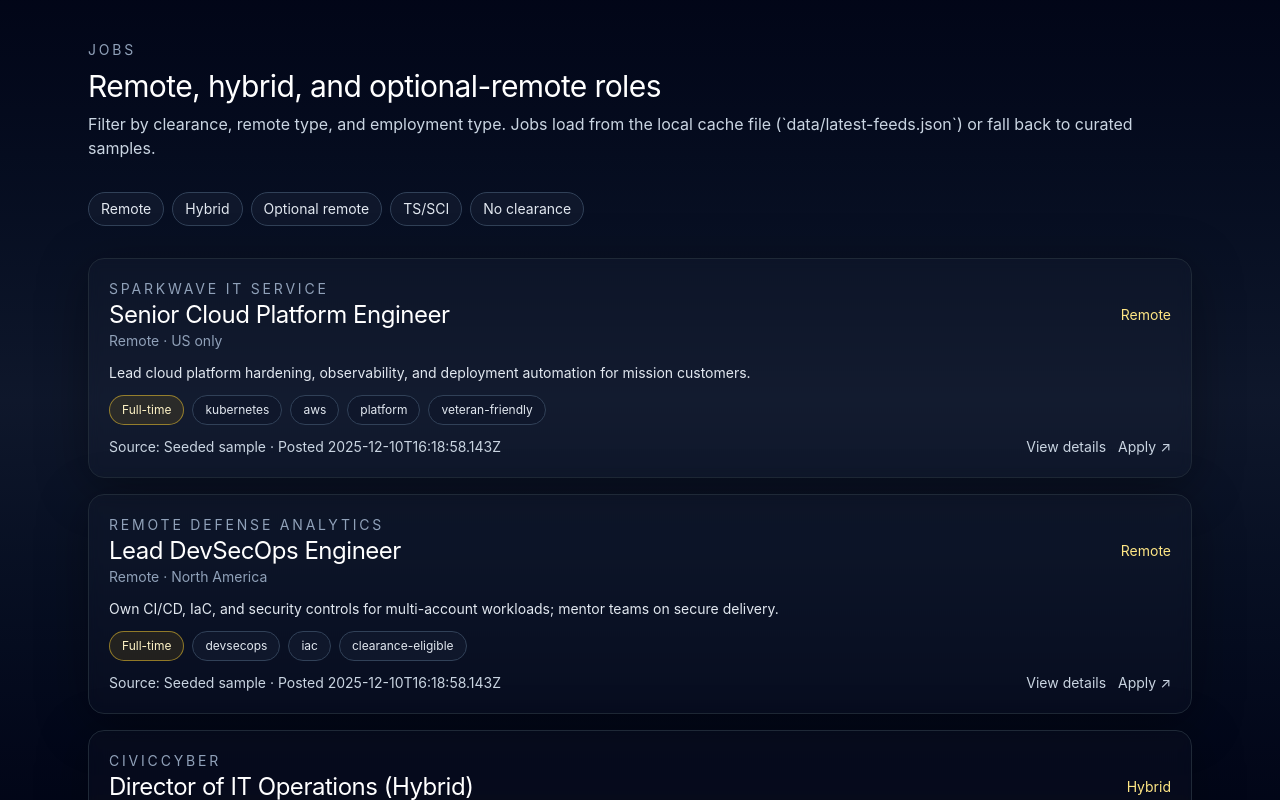
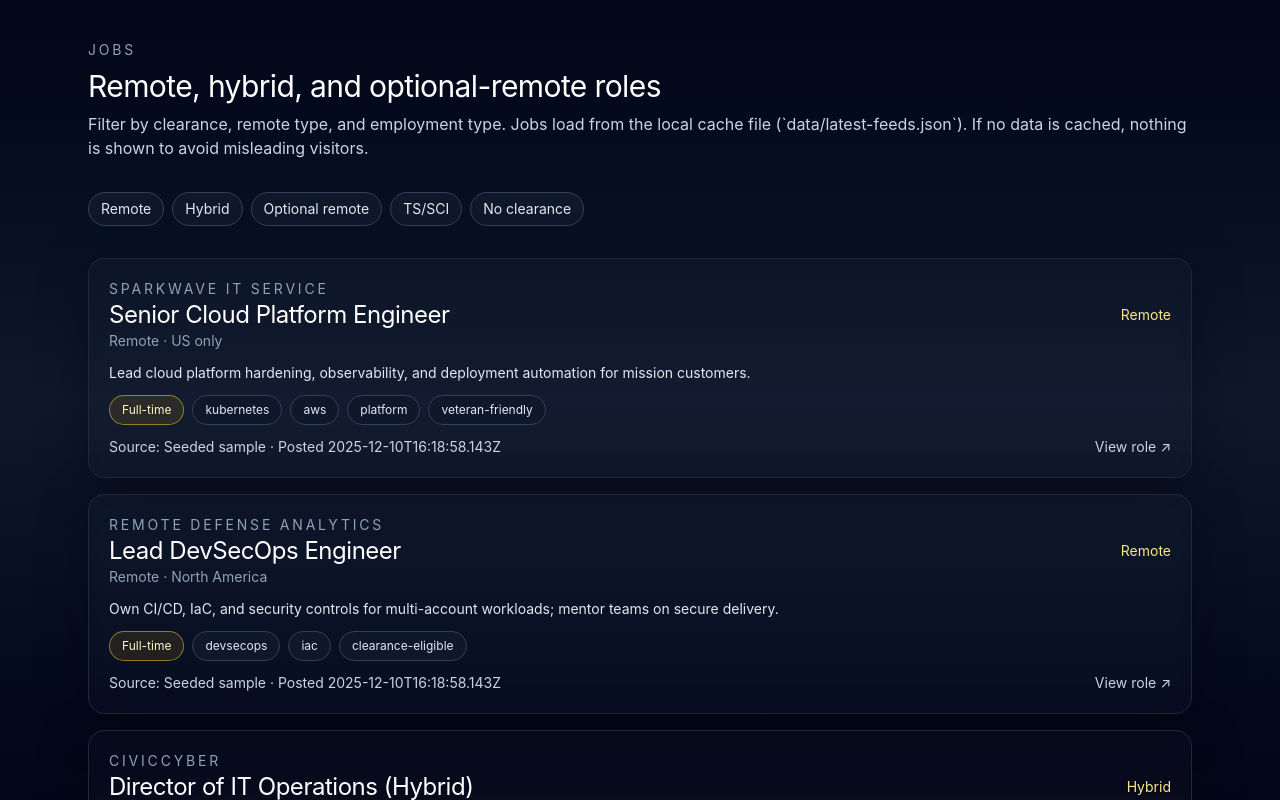
Before and after one commit to Mikekellydev/sparkjobs, a Next.js app: page /sparkjobs/jobs in a window 1280 px wide. Shown: the top 800 px of the page. Built offline with nearby package versions, Linux system fonts and the light colour scheme.

Commit message:
Hide jobs when cache empty and link directly to apply URLs

```diff
--- a/src/app/it-jobs/page.tsx
+++ b/src/app/it-jobs/page.tsx
@@ -5,6 +5,7 @@ export const revalidate = false;
 
 export default function ItJobsPage() {
   const jobs = filterMidExecIt(getAllJobs());
+  const hasJobs = jobs.length > 0;
   return (
     <main className="space-y-8 text-slate-100">
       <div className="space-y-3">
@@ -32,6 +33,7 @@ export default function ItJobsPage() {
         </div>
       </div>
 
+      {hasJobs ? (
         <div className="grid gap-4">
           {jobs.map((job) => (
             <article key={job.id} className="card flex flex-col gap-3 p-5">
@@ -64,25 +66,30 @@ export default function ItJobsPage() {
               <div className="flex items-center justify-between text-sm text-slate-300">
                 <span>Source: {job.source}</span>
                 <div className="flex items-center gap-3">
-                <Link
-                  href={`/jobs/${job.id}`}
-                  className="text-amber-200 underline-offset-4 hover:text-amber-100 hover:underline"
-                >
-                  View details
-                </Link>
+                  {job.applyUrl ? (
                     <Link
                       href={job.applyUrl}
                       className="text-slate-100 underline-offset-4 hover:text-white hover:underline"
                       target="_blank"
                       rel="noreferrer"
                     >
-                  Apply ↗
+                      View role ↗
                     </Link>
+                  ) : null}
                 </div>
               </div>
             </article>
           ))}
         </div>
+      ) : (
+        <div className="card p-6 text-slate-200">
+          <p className="font-display text-xl text-white">No senior IT jobs cached yet.</p>
+          <p className="mt-2 text-sm text-slate-300">
+            Pull real jobs with `npm run ingest:fetch`, commit the updated `data/latest-feeds.json`,
+            and redeploy. Only mid/executive IT titles are shown here.
+          </p>
+        </div>
+      )}
 
       <div className="card space-y-3 p-5">
         <h3 className="font-display text-lg text-white">How we pick these</h3>
--- a/src/app/jobs/page.tsx
+++ b/src/app/jobs/page.tsx
@@ -5,6 +5,7 @@ export const revalidate = false;
 
 export default function JobsPage() {
   const jobs = getAllJobs();
+  const hasJobs = jobs.length > 0;
   return (
     <main className="space-y-8 text-slate-100">
       <div className="space-y-2">
@@ -16,7 +17,8 @@ export default function JobsPage() {
         </h1>
         <p className="text-slate-300">
           Filter by clearance, remote type, and employment type. Jobs load from the local
-          cache file (`data/latest-feeds.json`) or fall back to curated samples.
+          cache file (`data/latest-feeds.json`). If no data is cached, nothing is shown to avoid
+          misleading visitors.
         </p>
       </div>
 
@@ -33,6 +35,7 @@ export default function JobsPage() {
         )}
       </div>
 
+      {hasJobs ? (
         <div className="grid gap-4">
           {jobs.map((job) => (
             <article key={job.id} className="card flex flex-col gap-3 p-5">
@@ -68,25 +71,30 @@ export default function JobsPage() {
                   {job.publishedAt ? ` · Posted ${job.publishedAt}` : ""}
                 </span>
                 <div className="flex items-center gap-3">
-                <Link
-                  href={`/jobs/${job.id}`}
-                  className="text-amber-200 underline-offset-4 hover:text-amber-100 hover:underline"
-                >
-                  View details
-                </Link>
+                  {job.applyUrl ? (
                     <Link
                       href={job.applyUrl}
                       className="text-slate-100 underline-offset-4 hover:text-white hover:underline"
                       target="_blank"
                       rel="noreferrer"
                     >
-                  Apply ↗
+                      View role ↗
                     </Link>
+                  ) : null}
                 </div>
               </div>
             </article>
           ))}
         </div>
+      ) : (
+        <div className="card p-6 text-slate-200">
+          <p className="font-display text-xl text-white">No jobs cached yet.</p>
+          <p className="mt-2 text-sm text-slate-300">
+            Pull real jobs with `npm run ingest:fetch` on a network with access, commit the updated
+            `data/latest-feeds.json`, and redeploy to GitHub Pages.
+          </p>
+        </div>
+      )}
     </main>
   );
 }
--- a/src/data/jobCache.ts
+++ b/src/data/jobCache.ts
@@ -1,5 +1,5 @@
 import jobsFile from "../../data/latest-feeds.json";
-import { sampleJobs, type Job } from "./jobs";
+import type { Job } from "./jobs";
 
 type FeedFile = {
   jobs?: Job[];
@@ -15,8 +15,7 @@ export function getCachedJobs(): Job[] {
 }
 
 export function getAllJobs(): Job[] {
-  if (cachedJobs.length > 0) return cachedJobs;
-  return sampleJobs;
+  return cachedJobs;
 }
 
 export function getJobById(id: string): Job | undefined {
```
Lines whose indentation alone changed are shown as unchanged.
